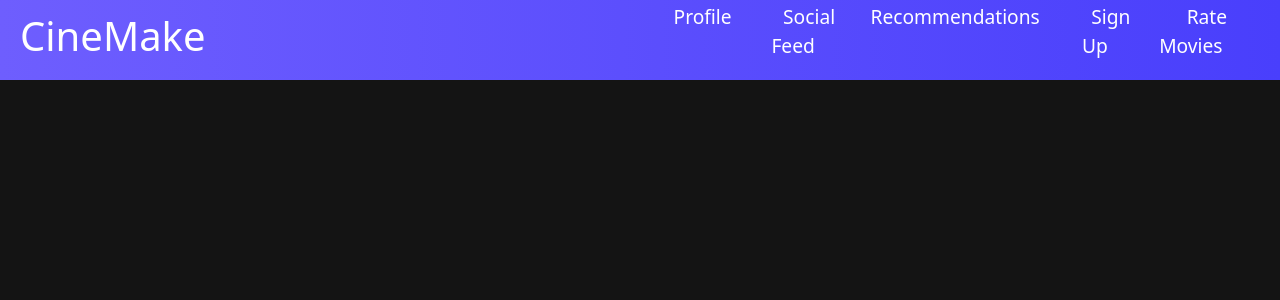
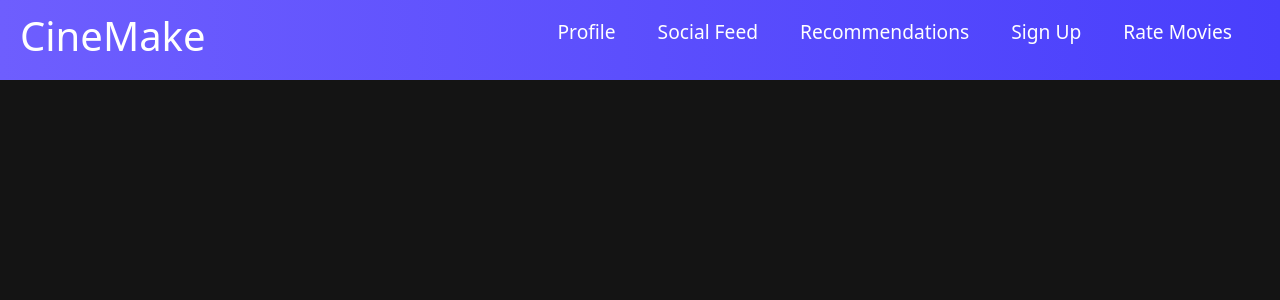
Before and after one commit to rbells/super-stars, a React (Create React App) app in the folder client/: page / in a window 1280 px wide. Shown: the top 300 px of the page. Built offline with nearby package versions, Linux system fonts and the light colour scheme; no server answers.

Commit message:
Update Navbar.css

```diff
--- a/client/src/components/Navbar/Navbar.css
+++ b/client/src/components/Navbar/Navbar.css
@@ -25,7 +25,7 @@
     grid-gap: 10px;
     list-style: none;
     text-align: center;
-    width: 100vw;
+    width: 180vw;
     justify-content: end;
     margin-right: 2rem;
 }
```
